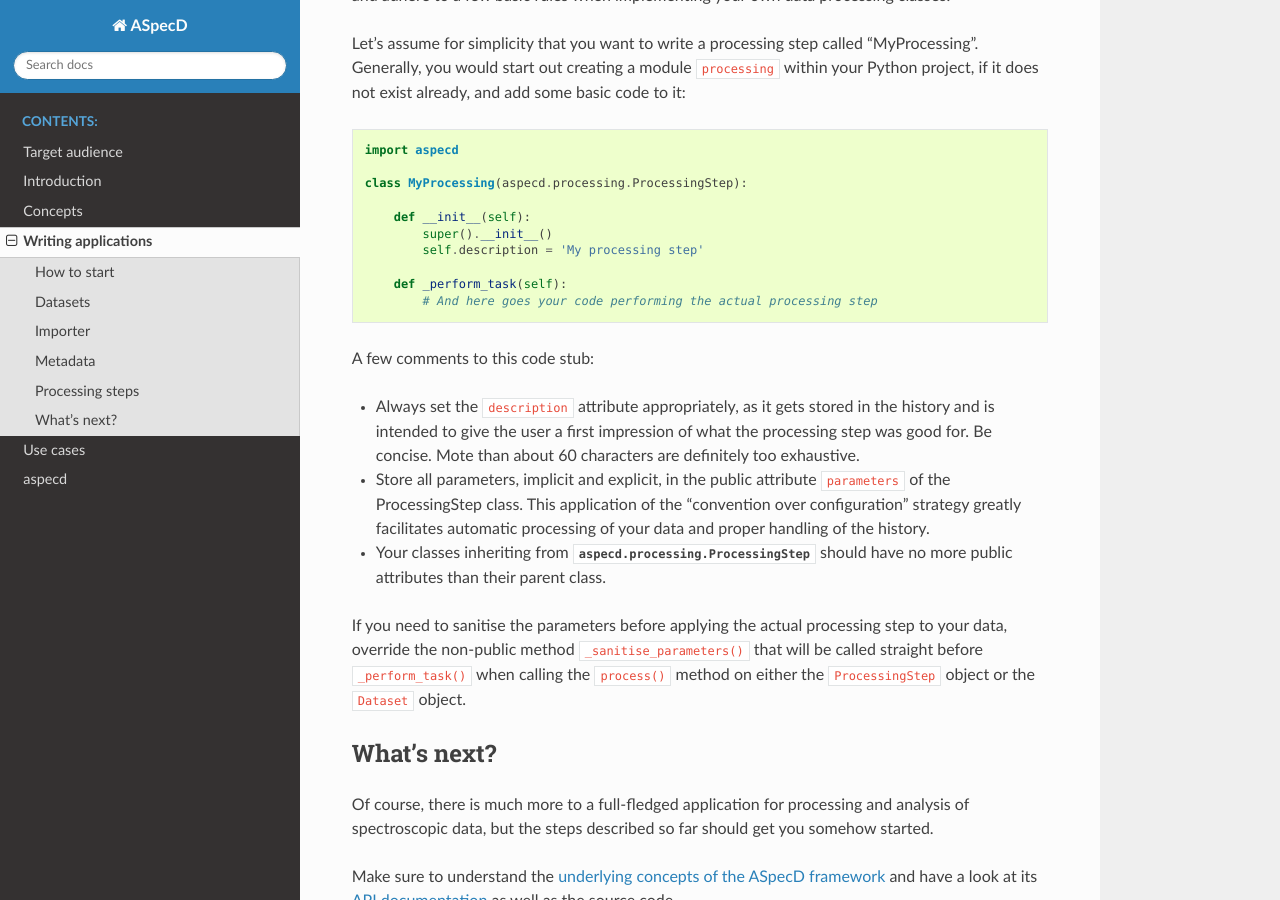
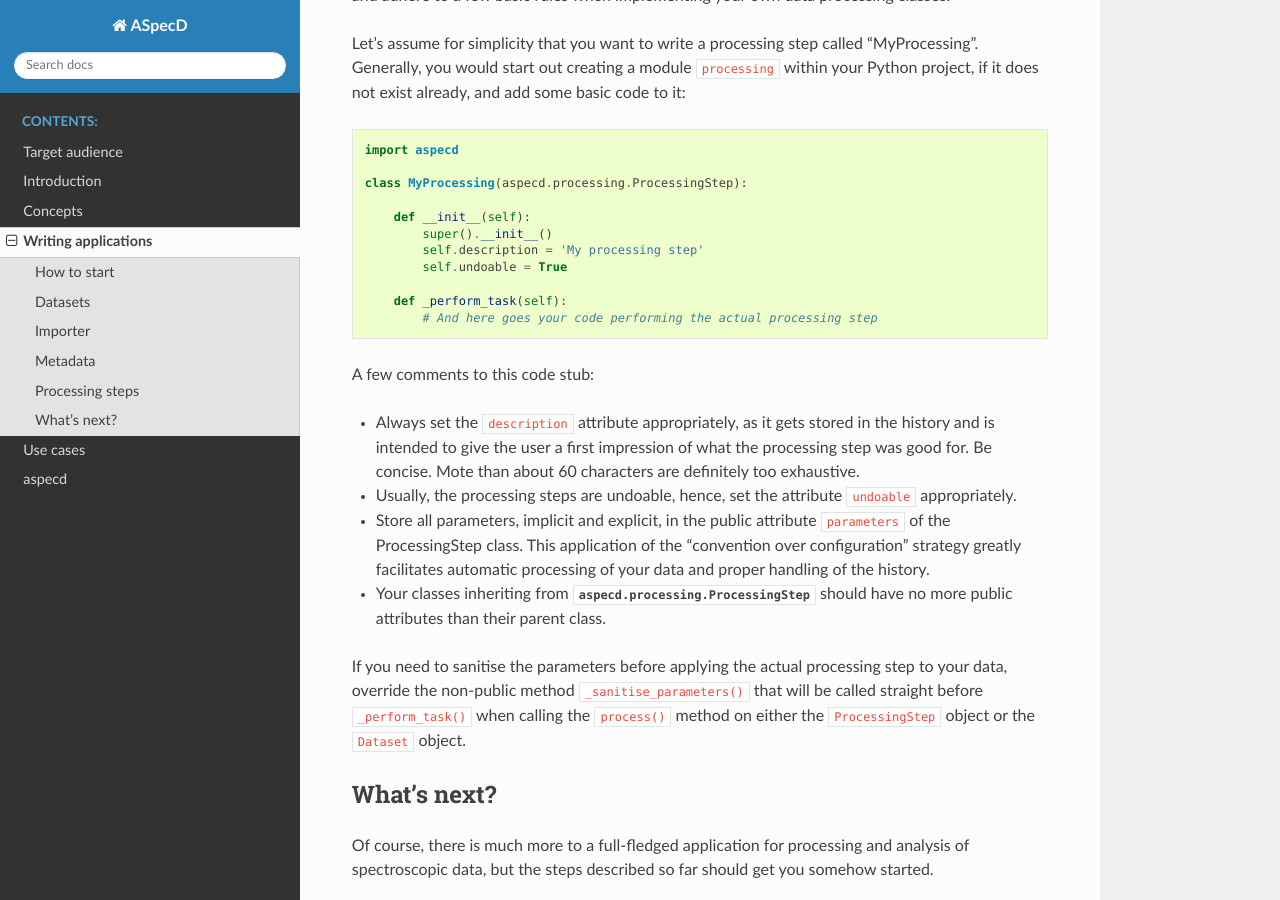
Before and after one commit to tillbiskup/aspecd, a Sphinx documentation site: the page built from docs/applications.rst, in a window 1280 px wide and 900 px high, scrolled down 3587 px. Built offline with Sphinx 7.4.7 and the Read the Docs theme 2.0.0, drawn with Linux system fonts in a browser that asks for light colours.

Commit message:
Add undoable property to ProcessingStep example

```diff
--- a/docs/applications.rst
+++ b/docs/applications.rst
@@ -116,6 +116,7 @@ Let's assume for simplicity that you want to write a processing step called "MyP
         def __init__(self):
             super().__init__()
             self.description = 'My processing step'
+            self.undoable = True
 
         def _perform_task(self):
             # And here goes your code performing the actual processing step
@@ -123,6 +124,8 @@ Let's assume for simplicity that you want to write a processing step called "MyP
 A few comments to this code stub:
 
 * Always set the ``description`` attribute appropriately, as it gets stored in the history and is intended to give the user a first impression of what the processing step was good for. Be concise. Mote than about 60 characters are definitely too exhaustive.
+
+* Usually, the processing steps are undoable, hence, set the attribute ``undoable`` appropriately.
 
 * Store all parameters, implicit and explicit, in the public attribute ``parameters`` of the ProcessingStep class. This application of the "convention over configuration" strategy greatly facilitates automatic processing of your data and proper handling of the history.
 
```
Also changed, not shown: 1 other file.
